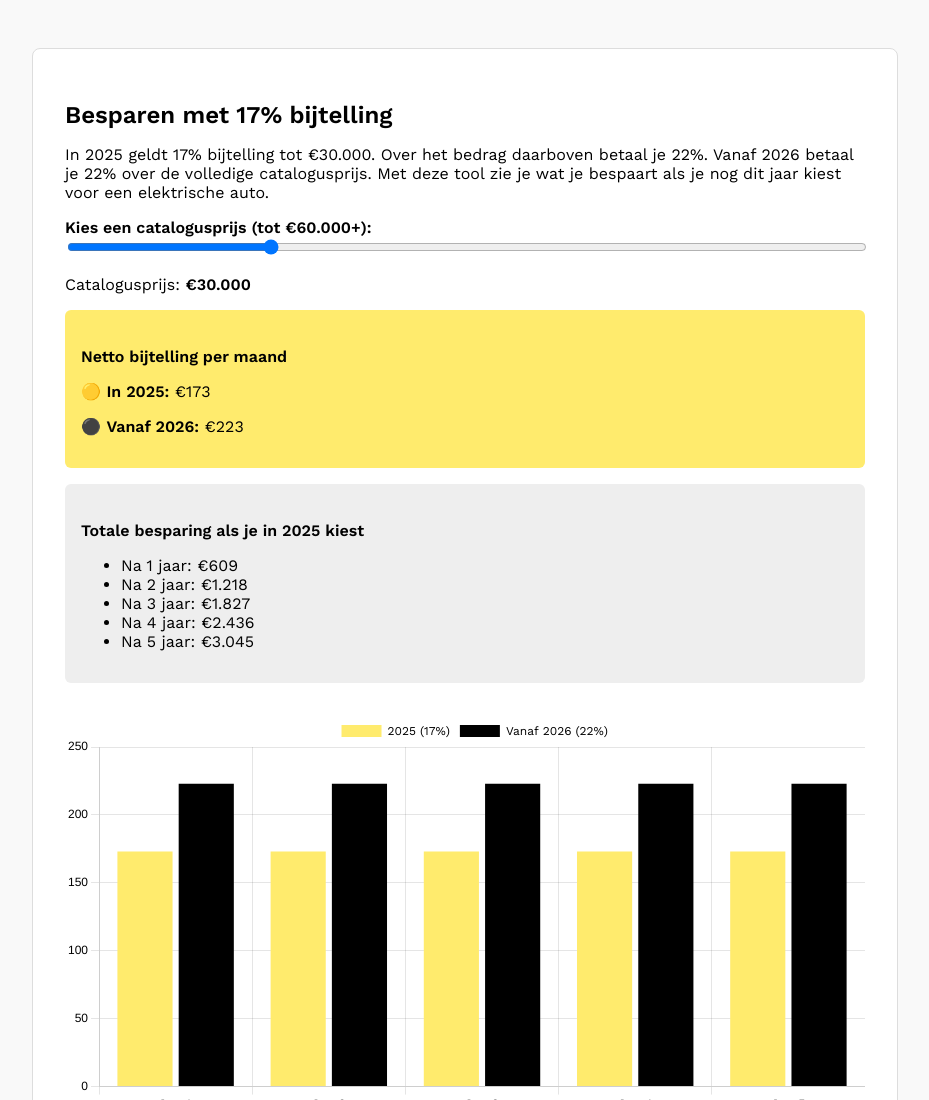
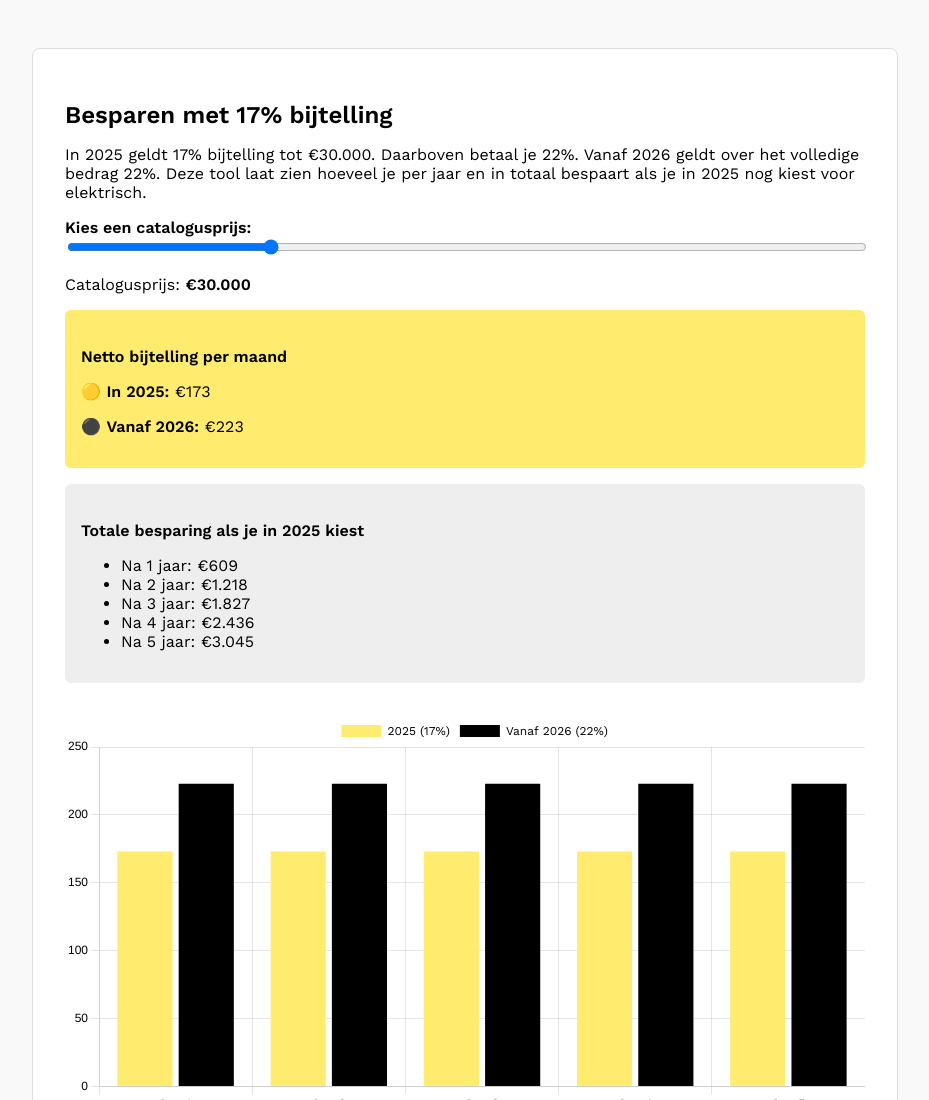
Before and after one commit to Pieter475/bijtelling.github.io, a plain HTML site: page index.html in a window 1280 px wide. Shown: the top 1100 px of the page, without its empty margins (175-1104 px from the left). Drawn offline with nearby package versions, Linux system fonts and the light colour scheme.

Commit message:
Update index.html

```diff
--- a/index.html
+++ b/index.html
@@ -2,7 +2,7 @@
 <html lang="nl">
 <head>
   <meta charset="UTF-8">
-  <title>Besparing bijtelling elektrische auto</title>
+  <title>17% Bijtelling Voordeel – Bespaar met Elektrisch Rijden</title>
   <link href="https://fonts.googleapis.com/css2?family=Work+Sans:wght@400;600&display=swap" rel="stylesheet">
   <script src="https://cdn.jsdelivr.net/npm/chart.js"></script>
   <style>
@@ -54,12 +54,11 @@
 <div class="container">
   <h2>Besparen met 17% bijtelling</h2>
   <p>
-    In 2025 geldt 17% bijtelling tot €30.000. Over het bedrag daarboven betaal je 22%.
-    Vanaf 2026 betaal je 22% over de volledige catalogusprijs.
-    Met deze tool zie je wat je bespaart als je nog dit jaar kiest voor een elektrische auto.
+    In 2025 geldt 17% bijtelling tot €30.000. Daarboven betaal je 22%. Vanaf 2026 geldt over het volledige bedrag 22%.
+    Deze tool laat zien hoeveel je per jaar en in totaal bespaart als je in 2025 nog kiest voor elektrisch.
   </p>
 
-  <label for="prijs">Kies een catalogusprijs (tot €60.000+):</label>
+  <label for="prijs">Kies een catalogusprijs:</label>
   <input type="range" id="prijs" min="20000" max="60000" value="30000" step="1" oninput="updateBijtelling()" style="width: 100%;">
   <p>Catalogusprijs: <strong>€<span id="prijsValue">30.000</span></strong></p>
 
```
